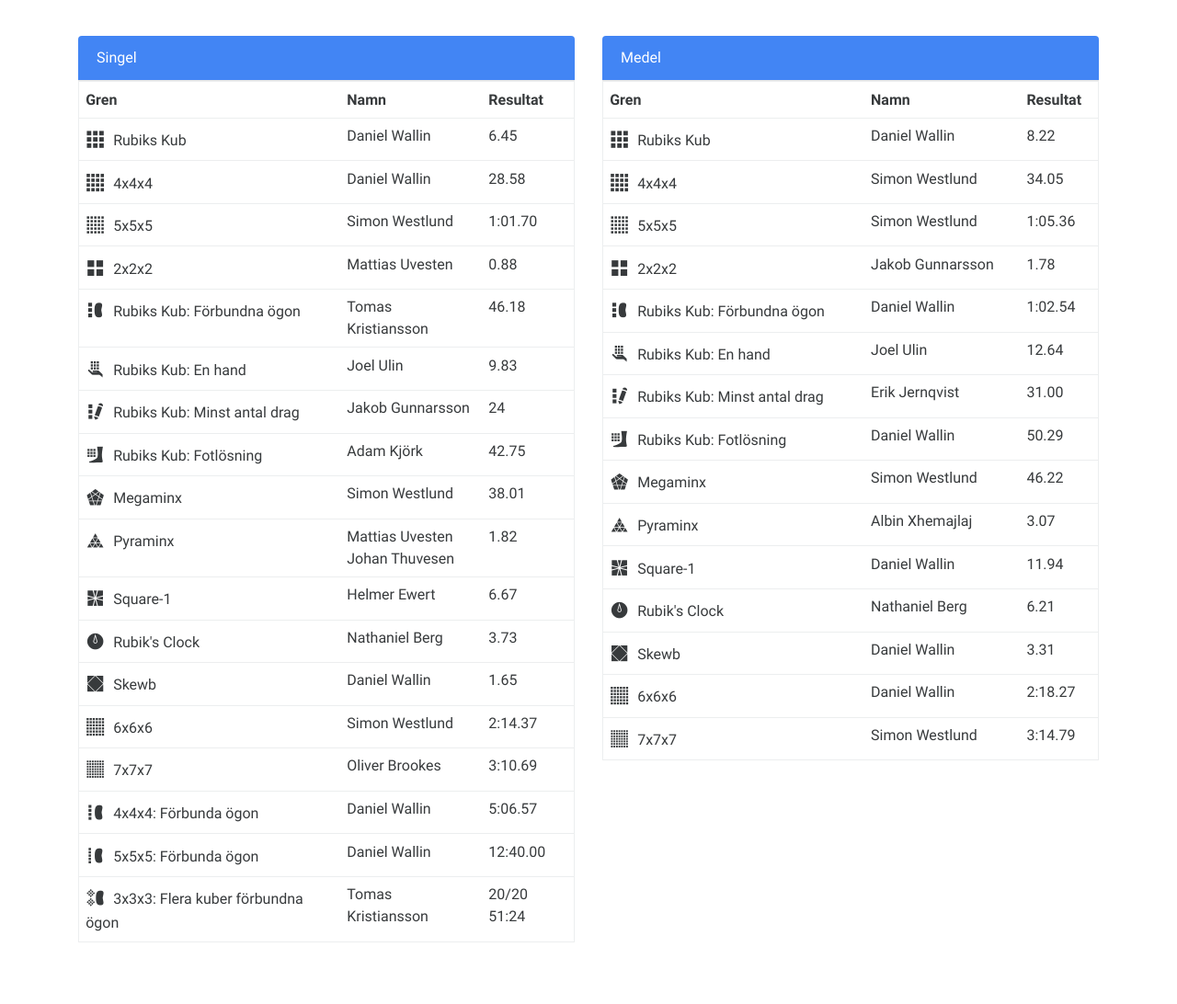
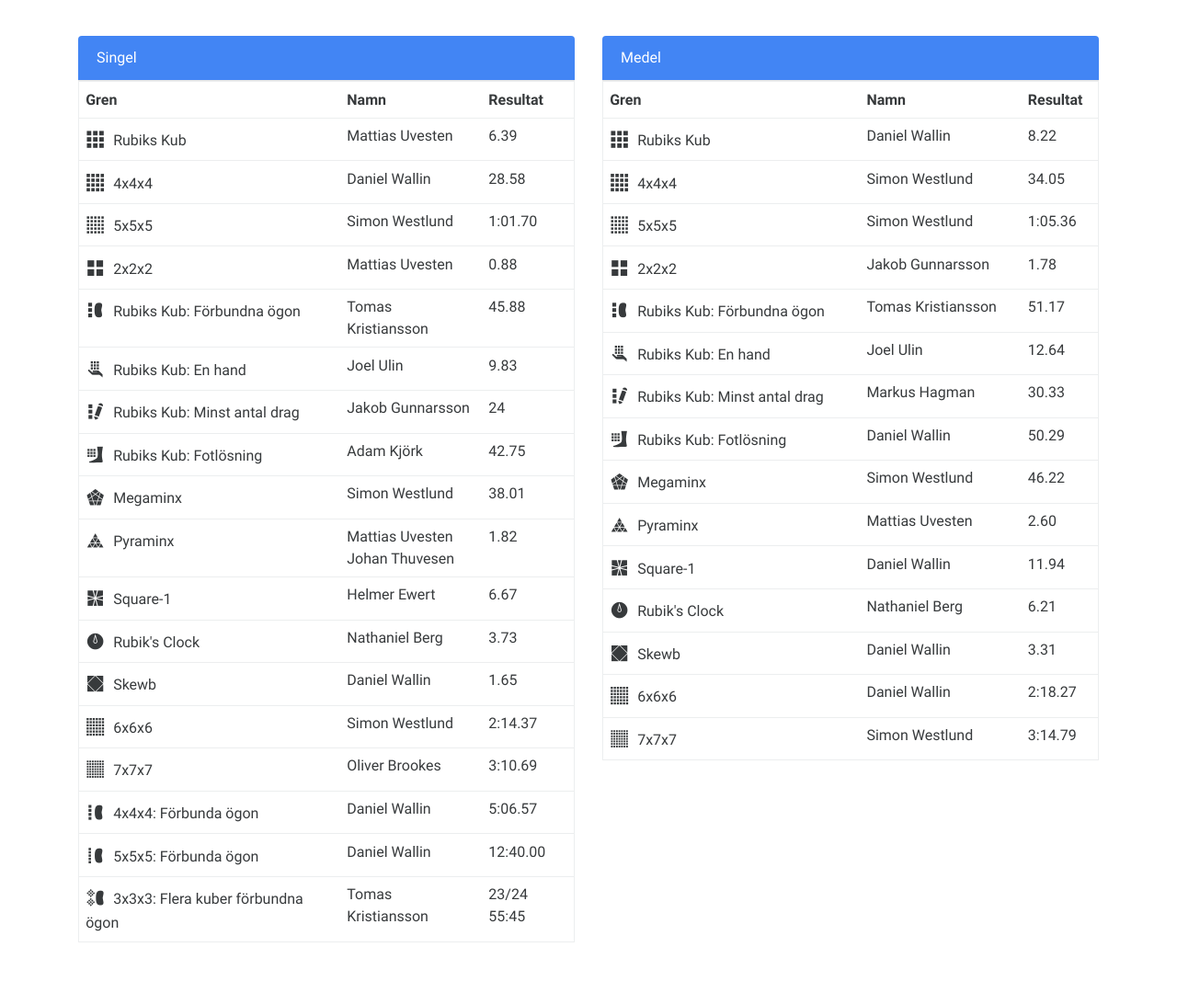
Before and after one commit to SveKub/SveKubOldSite, a Jekyll site: the page built from index.html, in a window 1280 px wide. Shown: the part 1002-2094 px from the top of the page at 92% size. Built offline with Jekyll 4.4.1, drawn with Linux system fonts in a browser that asks for light colours; nearby versions of some CDN libraries.

Commit message:
nya rekord

```diff
--- a/index.html
+++ b/index.html
@@ -73,11 +73,11 @@ activeMenu: none
                 <div class="card-header primary-color white-text">Singel</div>
                 <table class="table records">
                     <tr><th>Gren</th><th>Namn</th><th>Resultat</th></tr>
-                    <tr><td><span class="cubing-icon icon-333"> </span><span> Rubiks Kub</span></td><td>Daniel Wallin</td><td>6.45</td></tr>
+                    <tr><td><span class="cubing-icon icon-333"> </span><span> Rubiks Kub</span></td><td>Mattias Uvesten</td><td>6.39</td></tr>
                     <tr><td><span class="cubing-icon icon-444"> </span><span> 4x4x4</span></td><td>Daniel Wallin</td><td>28.58</td></tr>
                     <tr><td><span class="cubing-icon icon-555"> </span><span> 5x5x5</span></td><td>Simon Westlund</td><td>1:01.70</td></tr>
                     <tr><td><span class="cubing-icon icon-222"> </span><span> 2x2x2</span></td><td>Mattias Uvesten</td><td>0.88</td></tr>
-                    <tr><td><span class="cubing-icon icon-333bf"> </span><span> Rubiks Kub: Förbundna ögon</span></td><td>Tomas Kristiansson</td><td>46.18</td></tr>
+                    <tr><td><span class="cubing-icon icon-333bf"> </span><span> Rubiks Kub: Förbundna ögon</span></td><td>Tomas Kristiansson</td><td>45.88</td></tr>
                     <tr><td><span class="cubing-icon icon-333oh"> </span><span> Rubiks Kub: En hand</span></td><td>Joel Ulin</td><td>9.83</td></tr>
                     <tr><td><span class="cubing-icon icon-333fm"> </span><span> Rubiks Kub: Minst antal drag</span></td><td>Jakob Gunnarsson</td><td>24</td></tr>
                     <tr><td><span class="cubing-icon icon-333ft"> </span><span> Rubiks Kub: Fotlösning</span></td><td>Adam Kjörk</td><td>42.75</td></tr>
@@ -90,7 +90,7 @@ activeMenu: none
                     <tr><td><span class="cubing-icon icon-777"> </span><span> 7x7x7</span></td><td>Oliver Brookes</td><td>3:10.69</td></tr>
                     <tr><td><span class="cubing-icon icon-444bf"> </span><span> 4x4x4: Förbunda ögon</span></td><td>Daniel Wallin</td><td>5:06.57</td></tr>
                     <tr><td><span class="cubing-icon icon-555bf"> </span><span> 5x5x5: Förbunda ögon</span></td><td>Daniel Wallin</td><td>12:40.00</td></tr>
-                    <tr><td><span class="cubing-icon icon-333mbf"> </span><span> 3x3x3: Flera kuber förbundna ögon</span></td><td>Tomas Kristiansson</td><td>20/20 51:24</td></tr>
+                    <tr><td><span class="cubing-icon icon-333mbf"> </span><span> 3x3x3: Flera kuber förbundna ögon</span></td><td>Tomas Kristiansson</td><td>23/24 55:45</td></tr>
                 </table>
           </div>
         </div>
@@ -103,12 +103,12 @@ activeMenu: none
                     <tr><td><span class="cubing-icon icon-444"> </span><span> 4x4x4</span></td><td>Simon Westlund</td><td>34.05</td></tr>
                     <tr><td><span class="cubing-icon icon-555"> </span><span> 5x5x5</span></td><td>Simon Westlund</td><td>1:05.36</td></tr>
                     <tr><td><span class="cubing-icon icon-222"> </span><span> 2x2x2</span></td><td>Jakob Gunnarsson</td><td>1.78</td></tr>
-                    <tr><td><span class="cubing-icon icon-333bf"> </span><span> Rubiks Kub: Förbundna ögon</span></td><td>Daniel Wallin</td><td>1:02.54</td></tr>
+                    <tr><td><span class="cubing-icon icon-333bf"> </span><span> Rubiks Kub: Förbundna ögon</span></td><td>Tomas Kristiansson</td><td>51.17</td></tr>
                     <tr><td><span class="cubing-icon icon-333oh"> </span><span> Rubiks Kub: En hand</span></td><td>Joel Ulin</td><td>12.64</td></tr>
-                    <tr><td><span class="cubing-icon icon-333fm"> </span><span> Rubiks Kub: Minst antal drag</span></td><td>Erik Jernqvist</td><td>31.00</td></tr>
+                    <tr><td><span class="cubing-icon icon-333fm"> </span><span> Rubiks Kub: Minst antal drag</span></td><td>Markus Hagman</td><td>30.33</td></tr>
                     <tr><td><span class="cubing-icon icon-333ft"> </span><span> Rubiks Kub: Fotlösning</span></td><td>Daniel Wallin</td><td>50.29</td></tr>
                     <tr><td><span class="cubing-icon icon-minx"> </span><span> Megaminx</span></td><td>Simon Westlund</td><td>46.22</td></tr>
-                    <tr><td><span class="cubing-icon icon-pyram"> </span><span> Pyraminx</span></td><td>Albin Xhemajlaj</td><td>3.07</td></tr>
+                    <tr><td><span class="cubing-icon icon-pyram"> </span><span> Pyraminx</span></td><td>Mattias Uvesten</td><td>2.60</td></tr>
                     <tr><td><span class="cubing-icon icon-sq1"> </span><span> Square-1</span></td><td>Daniel Wallin</td><td>11.94</td></tr>
                     <tr><td><span class="cubing-icon icon-clock"> </span><span> Rubik's Clock</span></td><td>Nathaniel Berg</td><td>6.21</td></tr>
                     <tr><td><span class="cubing-icon icon-skewb"> </span><span> Skewb</span></td><td>Daniel Wallin</td><td>3.31</td></tr>
```
